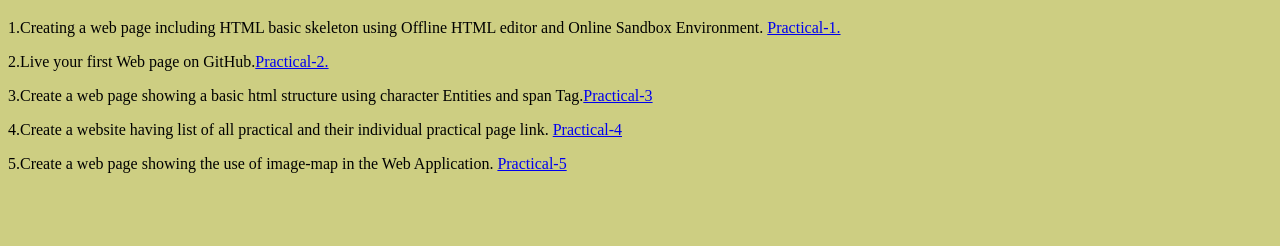
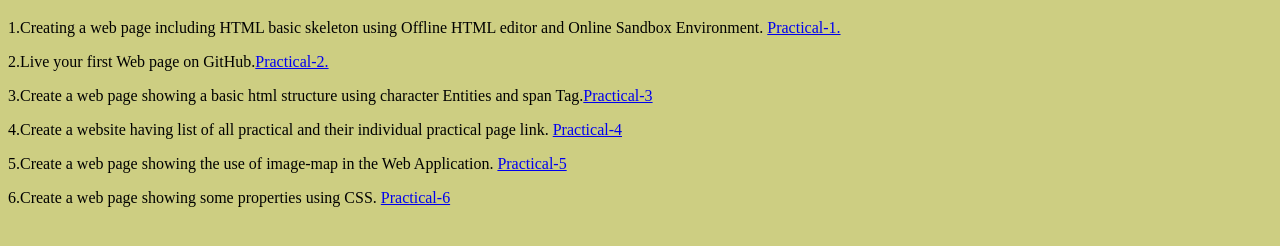
Before and after one commit to astha-kharya/fullstack-practiacl4, a plain HTML site: page index.html in a window 1280 px wide. Shown: the part 242-488 px from the top of the page. Drawn offline with Linux system fonts and the light colour scheme.

Commit message:
creating practical 6

```diff
--- a/index.html
+++ b/index.html
@@ -25,6 +25,8 @@
     </p>
     <p>5.Create a web page showing the use of image-map in the Web Application.
         <a href="practicals/practical-5.html" target="_blank">Practical-5</a></p>
+    <p>6.Create a web page showing some properties using CSS.
+        <a href="practicals/practical-6.html" target="_blank">Practical-6</a> </p>
 
 </body>
 
```
Also changed, not shown: practicals/practical-6.html (added).
